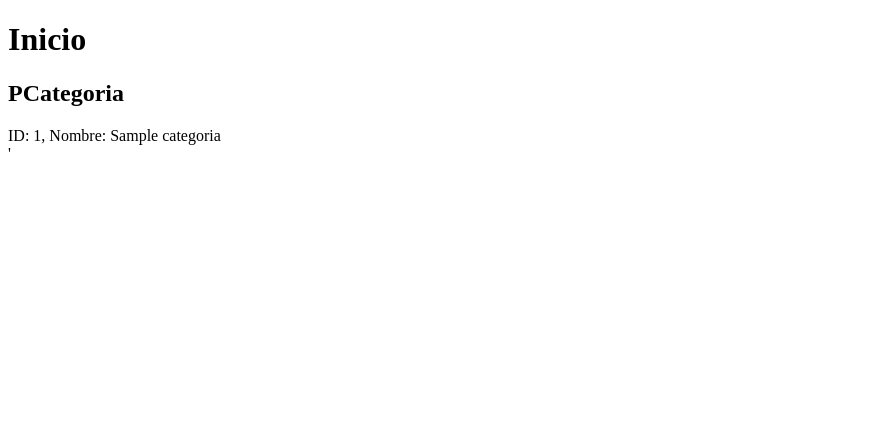
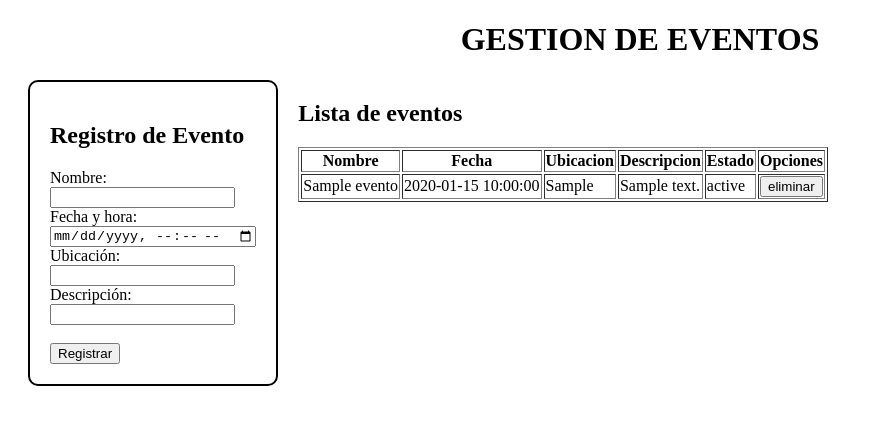
Before and after one commit to Yasir-hub1/1er_exa_arqui_3capas, a PHP site: page / in a window 1280 px wide. Shown: the top 425 px of the page, without its empty margins (0-882 px from the left). Run offline with PHP 8.4, Linux system fonts and the light colour scheme; tables that the repository leaves empty or names only in its code hold one stand-in row (values such as "Sample post").

Commit message:
modificacion de estructura 3 capas y modulo de eventos terminado

```diff
--- a/Datos/DCategoria.php
+++ b/Datos/DCategoria.php
@@ -1,21 +1,33 @@
 <?php
+
 namespace Datos;
-use Datos\Conexion;
 
-include("DConexion.php");
-class DCategoria {
+use Conexion;
+
+include("DB/Conexion.php");
+class DCategoria
+{
+    private $conexion;
     /* Declarando variables */
     private $idCategoria;
     private $nombre;
 
-
-    private function sql($query){
-        $obj =new Conexion();
-        return $obj->Consulta($query);
+    public function __construct()
+    {
+        $this->conexion = new Conexion;
     }
 
-    public function listar(){
-        $query="select * from categoria";
-        return $this->sql($query);
+    public function listar()
+    {
+        $obj = $this->conexion->connect();
+        if ($obj) {
+            $query = "select * from categoria";
+            $resultado = $this->conexion->Consulta($query);
+            $this->conexion->close();
+            return $resultado;
+        } else {
+            $this->conexion->close();
+            echo "Error de conexion de DB en DCategoria";
+        }
     }
 }
--- /dev/null
+++ b/Datos/DEvento.php
@@ -0,0 +1,162 @@
+<?php
+
+namespace Datos;
+
+use Conexion;
+use PDO;
+use PDOException;
+
+include("DB/Conexion.php");
+class DEvento
+{
+
+
+    private $id;
+    private $nombre;
+    private $fecha;
+    private $ubicacion;
+    private $descripcion;
+    private $conexion;
+    public function __construct()
+    {
+        $this->conexion = new Conexion;
+    }
+
+    public function Dregistrar($nombre, $fecha, $ubicacion, $estado, $descripcion)
+    {
+        $conexion = $this->conexion->connect();
+        if ($conexion) {
+            $query = "INSERT INTO evento (nombre, fecha, ubicacion,estado,descripcion) VALUES (?, ?, ?, ?, ?)";
+            $params = [$nombre, $fecha, $ubicacion, $estado, $descripcion]; // Crea un array con los parámetros
+            $stmt = $this->conexion->consultarBD($query, $params);
+            // $stmt->execute();
+            $stmt->closeCursor();
+            return "Evento Registrado";
+        } else {
+            $this->conexion->close();
+            return "Hubo un error al Registrar el Evento";
+        }
+    }
+
+
+    public function DobtenerEventoDisponible()
+    {
+        $conexion = $this->conexion->connect();
+        if ($conexion) {
+            $query = "SELECT * FROM evento WHERE estado='Disponible' ORDER BY id DESC LIMIT 1";
+            $stmt = $this->conexion->consultarBD($query);
+
+            // Verificar si hay resultados
+            if ($stmt->rowCount() > 0) {
+                return $stmt->fetch(PDO::FETCH_ASSOC); // Retornar el primer resultado como arreglo asociativo
+            } else {
+                $stmt->closeCursor(); // Cerrar el cursor en caso de que no haya resultados
+                return null;
+            }
+        } else {
+            $this->conexion->close();
+            return "Hubo un error al obtener el Evento";
+        }
+    }
+
+    public function DCerrarEvento($id_evento)
+    {
+        $conexion = $this->conexion->connect();
+        if ($conexion) {
+            try {
+                // Preparar la consulta SQL
+                $query = "UPDATE evento SET estado = 'Cerrado' WHERE id = :id";
+                $stmt = $conexion->prepare($query);
+
+                // Vincular el parámetro ID
+                $stmt->bindParam(':id', $id_evento, PDO::PARAM_INT);
+
+                // Ejecutar la consulta
+                $stmt->execute();
+
+                // Verificar si se ejecutó correctamente
+                if ($stmt->rowCount() > 0) {
+                    // Retorna true o algún indicador de éxito si es necesario
+                    return true;
+                } else {
+                    // Retorna false o algún indicador de fallo si es necesario
+                    return false;
+                }
+            } catch (PDOException $e) {
+                // Manejar errores de la consulta SQL
+                return "Error al ejecutar la consulta: " . $e->getMessage();
+            }
+        } else {
+            $this->conexion->close();
+            return "Hubo un error al cerrar el Evento";
+        }
+    }
+
+
+    public function Deditar($id_evento, $nombre, $fecha, $ubicacion, $estado, $descripcion)
+    {
+        $conexion = $this->conexion->connect();
+        if ($conexion) {
+            try {
+                $query = "UPDATE evento SET nombre = ?, fecha = ?, ubicacion = ?, estado = ?, descripcion = ? WHERE id = ?";
+                $params = [$nombre, $fecha, $ubicacion, $estado, $descripcion, $id_evento];
+                $stmt = $conexion->prepare($query); // Preparar la consulta
+                $stmt->execute($params); // Ejecutar la consulta con los parámetros
+                $stmt->closeCursor();
+                return "Evento actualizado";
+            } catch (\PDOException $e) {
+                return "Error al actualizar el evento: " . $e->getMessage();
+            }
+        } else {
+            return "Hubo un error al conectar con la base de datos";
+        }
+    }
+
+
+    public function DlistarEventos()
+    {
+        $conexion = $this->conexion->connect();
+        if ($conexion) {
+            $query = "SELECT * FROM evento ORDER BY id";
+            $resultado = $this->conexion->consultarBD($query);
+            $this->conexion->close();
+            return $resultado;
+
+        } else {
+            $this->conexion->close();
+            return "Hubo un error al obtener los Evento";
+        }
+    }
+
+    public function DeliminarEvento($id_evento)
+    {
+        $conexion = $this->conexion->connect();
+        if ($conexion) {
+            try {
+                // Preparar la consulta SQL
+                $query = "DELETE FROM evento WHERE id = :id";
+                $stmt = $conexion->prepare($query);
+
+                // Vincular el parámetro ID
+                $stmt->bindParam(':id', $id_evento, PDO::PARAM_INT);
+
+                // Ejecutar la consulta
+                $stmt->execute();
+                $this->conexion->close();
+               return;
+            } catch (PDOException $e) {
+                // Manejar errores de la consulta SQL
+                return "Error al ejecutar la consulta: " . $e->getMessage();
+            }
+        } else {
+            $this->conexion->close();
+            return "Hubo un error al cerrar la conexión";
+        }
+    }
+
+
+
+
+
+
+}
--- /dev/null
+++ b/Negocio/NEvento.php
@@ -0,0 +1,57 @@
+<?php
+
+namespace Negocio;
+
+use Datos\DEvento;
+
+
+require_once 'Datos/DEvento.php';
+
+
+class NEvento
+{
+    protected $devento;
+    public function __construct()
+    {
+
+        $this->devento = new DEvento();
+    }
+    public function Nregistrar($nombre, $fecha, $ubicacion,$estado, $descripcion)
+    {
+        $Nregistrar = $this->devento->Dregistrar($nombre, $fecha, $ubicacion,$estado, $descripcion);
+        echo $Nregistrar;
+        // return $Nregistrar;
+    }
+
+
+    public function NobtenerEventoDisponible()
+    {
+        return $this->devento->DobtenerEventoDisponible();
+
+
+    }
+
+    public function NCerrarEvento($id_evento){
+
+        return $this->devento->DCerrarEvento($id_evento);
+    }
+
+
+    public function NEditar($id_evento,$nombre, $fecha, $ubicacion,$estado, $descripcion){
+
+        return $this->devento->Deditar($id_evento,$nombre, $fecha, $ubicacion,$estado, $descripcion);
+
+    }
+
+    public function NlistarEventos()
+    {
+        return $this->devento->DlistarEventos();
+
+
+    }
+
+    public function NeliminarEvento($id_evento){
+
+        return $this->devento->DeliminarEvento($id_evento);
+    }
+}
--- /dev/null
+++ b/Presentacion/PEvento.php
@@ -0,0 +1,239 @@
+<?php
+
+namespace Presentacion;
+
+require_once 'Negocio/NEvento.php';
+
+use Negocio\NEvento;
+use PDO;
+?>
+
+<?php
+$PEvento = new NEvento;
+// Verificar si se enviaron datos a través del formulario
+if ($_SERVER["REQUEST_METHOD"] == "POST") {
+
+    switch ($_POST["accion"]) {
+
+        case "registrarEvento":
+            // Lógica para el formulario de registro
+            $nombre = $_POST["nombre"];
+            $fecha = $_POST["fecha"];
+            $ubicacion = $_POST["ubicacion"];
+            $descripcion = $_POST["descripcion"];
+            $estado = "Disponible";
+            $PEvento->Nregistrar($nombre, $fecha, $ubicacion, $estado, $descripcion);
+            // Redirigir al usuario después de procesar el formulario
+            header("Location:  /");
+            exit; // Importante: detener la ejecución del script después de la redirección
+            break;
+        case "editarEvento":
+            // Lógica para el formulario de registro
+
+            $id_evento = $_POST["id_evento"];
+            $nombre = $_POST["nombre"];
+            $fecha = $_POST["fecha"];
+            $ubicacion = $_POST["ubicacion"];
+            $descripcion = $_POST["descripcion"];
+            $estado = "Disponible";
+            $PEvento->NEditar($id_evento, $nombre, $fecha, $ubicacion, $estado, $descripcion);
+            // Redirigir al usuario después de procesar el formulario
+            header("Location:  /");
+            exit; // Importante: detener la ejecución del script después de la redirección
+            break;
+        case "cerrarEvento":
+            // Lógica para el formulario de cierre de evento
+            $id_evento = $_POST["id_evento"];
+            $PEvento->NCerrarEvento($id_evento);
+            header("Location:  /");
+            exit; // Importante: detener la ejecución del script después de la redirección
+            break;
+
+        case "eliminarEvento":
+            // Lógica para el formulario de cierre de evento
+            $id_evento = $_POST["id_evento"];
+            $PEvento->NeliminarEvento($id_evento);
+            header("Location:  /");
+            exit; // Importante: detener la ejecución del script después de la redirección
+            break;
+        default:
+            // Acción por defecto si no coincide ninguna de las anteriores
+            break;
+    }
+}
+
+$PobtenerEvento = $PEvento->NobtenerEventoDisponible();
+$PlistarEventos = $PEvento->NlistarEventos();
+
+?>
+<!DOCTYPE html>
+<html lang="es">
+
+<head>
+    <meta charset="UTF-8">
+    <meta name="viewport" content="width=device-width, initial-scale=1.0">
+    <title>Formulario de Evento</title>
+</head>
+
+<body>
+    <div style="justify-content: center;align-self: center;">
+        <h1 style="text-align: center;">GESTION DE EVENTOS</h1>
+
+    </div>
+    <div style="display: flex;">
+        <!-- FORMULARIO DE REGISTRO -->
+        <?php
+        if ($PobtenerEvento !== null) {
+            $hayEvento = true;
+            echo '<div>
+            <div style="margin-left: 20px;display: flex;">
+                <h4>Evento:' . $PobtenerEvento['nombre'] . '</h4>
+
+
+                <div style="padding-left:10px">
+                  <h4>Fecha y hora : ' . $PobtenerEvento['fecha'] . '</h4>
+                </div>
+
+                <div style="padding-left:10px">
+                  <h4>Estado : ' . $PobtenerEvento['estado'] . '</h4>
+                </div>
+                <br>
+
+                <!-- BOTON DE CERRAR EVENTO  -->
+
+                <div style="padding-left:10px;">
+                <form method="POST">
+                <input type="hidden" name="accion" value="cerrarEvento">
+                <input type="hidden" id="id_evento" name="id_evento" value="' . $PobtenerEvento['id'] . '">
+                <input type="hidden" id="nombre" name="nombre" value="' . $PobtenerEvento['nombre'] . '">
+                <input type="hidden" id="fecha" name="fecha" value="' . $PobtenerEvento['fecha'] . '">
+                <input type="hidden" id="ubicacion" name="ubicacion" value="' . $PobtenerEvento['ubicacion'] . '">
+                <input type="hidden" id="descripcion" name="descripcion" value="' . $PobtenerEvento['descripcion'] . '"><br>
+                 <button type="submit">Cerrar evento</button>
+                 </form>
+                </div>
+                </div>
+               <div style="padding-left:10px;margin-top:-30px">
+               <h4>Descripcion: ' . $PobtenerEvento['descripcion'] . '</h4>
+               </div>
+
+
+                <!-- FORMULARIO DE EDITAR INFORMACION DE EVENTO  -->
+
+<div style="padding-left:10px;">
+    <div style="border-radius: 10px; border: 2px solid #000; padding: 20px;width:250px ">
+
+    <h2 style="text-align: center;">Editar informacion  del Evento</h2>
+
+            <form method="POST">
+
+                <input type="hidden" name="accion" value="editarEvento">
+
+                <input type="hidden" id="id_evento" name="id_evento" value="' . $PobtenerEvento['id'] . '">
+                    <label for="nombre">Nombre:</label><br>
+                    <input type="text" id="nombre" name="nombre"  placeholder="' . $PobtenerEvento['nombre'] . '" ><br>
+                    <label for="fecha">Fecha y hora:</label><br>
+                    <input type="datetime-local" id="fecha" name="fecha" placeholder="' . $PobtenerEvento['fecha'] . '"><br>
+                    <label for="ubicacion">Ubicación:</label><br>
+                    <input type="text" id="ubicacion" name="ubicacion" placeholder="' . $PobtenerEvento['ubicacion'] . '"><br>
+                    <label for="descripcion">Descripción:</label><br>
+                    <input type="text" id="descripcion" name="descripcion"  placeholder="' . $PobtenerEvento['descripcion'] . '"><br><br>
+
+                    <button type="submit">Actualizar evento</button>
+
+                </form>
+            </div>
+            </div>
+
+
+            </div>';
+        } else {
+
+            echo '<div style="flex-direction: row; display: flex;">
+
+                    <div style="border-radius: 10px; border: 2px solid #000; padding: 20px; margin-left: 20px;">
+                        <h2>Registro de Evento</h2>
+                        <form method="POST">
+                        <input type="hidden" name="accion" value="registrarEvento">
+                            <label for="nombre">Nombre:</label><br>
+                            <input type="text" id="nombre" name="nombre"><br>
+                            <label for="fecha">Fecha y hora:</label><br>
+                            <input type="datetime-local" id="fecha" name="fecha"><br>
+                            <label for="ubicacion">Ubicación:</label><br>
+                            <input type="text" id="ubicacion" name="ubicacion"><br>
+                            <label for="descripcion">Descripción:</label><br>
+                            <input type="text" id="descripcion" name="descripcion"><br><br>
+                            <input type="submit" value="Registrar">
+                        </form>
+                    </div>';
+        }
+
+
+
+
+
+        ?>
+        <?php
+        if ($PobtenerEvento == null) {
+
+            echo '  <div style="margin-left: 20px;">
+                <h2>Lista de eventos</h2>
+
+                <table border="1">
+                    <thead>
+                        <tr>
+                            <th>Nombre </th>
+                            <th>Fecha </th>
+                            <th>Ubicacion </th>
+                            <th>Descripcion </th>
+                            <th>Estado </th>
+
+                            <th>Opciones </th>
+                        </tr>
+                    </thead>
+                    <tbody>';
+            if (is_object($PlistarEventos)) {
+                while ($evento = $PlistarEventos->fetch(PDO::FETCH_ASSOC)) {
+                    echo "<tr>";
+                    echo "<td>" . $evento['nombre'] . "</td>";
+                    echo "<td>" . $evento['fecha'] . "</td>";
+                    echo "<td>" . $evento['ubicacion'] . "</td>";
+                    echo "<td>" . $evento['descripcion'] . "</td>";
+                    echo "<td>" . $evento['estado'] . "</td>";
+                    echo ' <form method="POST">
+                            <input type="hidden" name="accion" value="eliminarEvento">';
+                    echo '<td>  <input type="hidden" name="id_evento" value="' . $evento['id'] . '"
+                    <br>
+                               <input type="submit" value="eliminar">
+                          </td>';
+                    echo ' </form>';
+                    echo "</tr>";
+                }
+            } else {
+                echo "<tr><td colspan='4'>No hay eventos disponibles</td></tr>";
+            }
+
+
+
+
+            echo '  </tbody>
+                </table>
+            </div>
+            </div>';
+        }
+
+        ?>
+        <!-- VISTA DONDE MUESTRA LOS DATOS DEL EVENTO DISPONIBLE  -->
+
+
+
+
+    </div>
+</body>
+
+
+
+
+
+
+</html>
--- a/index.php
+++ b/index.php
@@ -1,4 +1,4 @@
 <?php
 
-require_once "Presentacion/Pinicio.php";
-require_once "Presentacion/PCategoria.php";
+require_once "Presentacion/PEvento.php";
+// require_once "Presentacion/PCategoria.php";
```
Also changed, not shown: DB/Conexion.php (added, +65 -0 lines), Datos/DConexion.php (deleted, +0 -90 lines).
